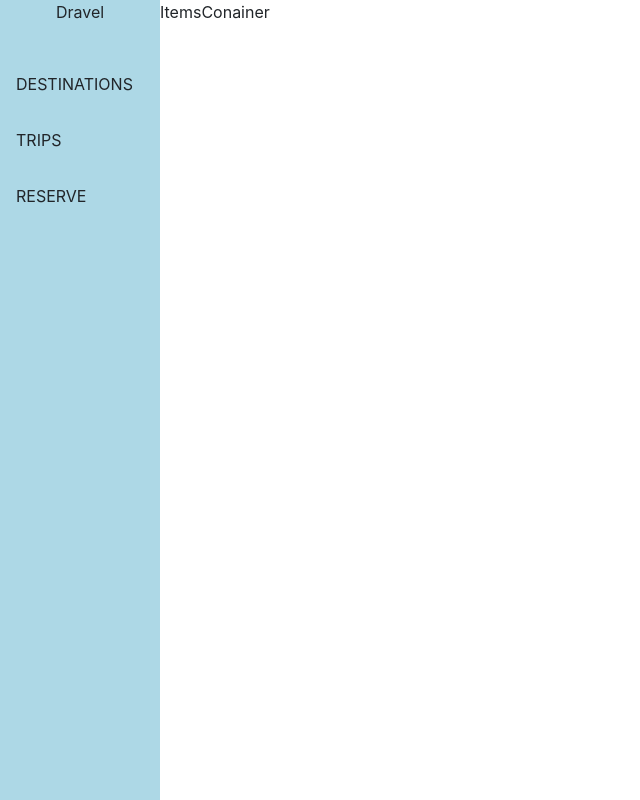
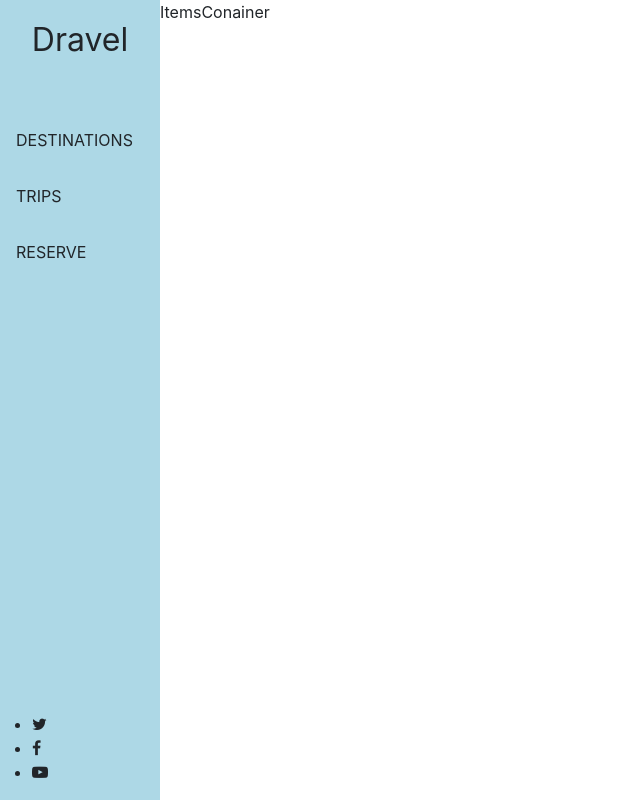
Before and after one commit to billionsjoel/dravel-app, a React (Create React App) app: page /home in a window 1280 px wide. Shown: the whole page, without its empty margins (0-640 px from the left). Built offline with nearby package versions, Linux system fonts and the light colour scheme.

Commit message:
Add socials

```diff
--- a/src/components/navigation.js
+++ b/src/components/navigation.js
@@ -9,6 +9,19 @@ function Navigation() {
 				<li>Trips</li>
 				<li>Reserve</li>
 			</ul>
+			<div className="socials fixed-bottom">
+				<ul>
+					<li>
+						<i class="fa fa-twitter" aria-hidden="true"></i>
+					</li>
+					<li>
+						<i class="fa fa-facebook" aria-hidden="true"></i>
+					</li>
+					<li>
+						<i class="fa fa-youtube-play" aria-hidden="true"></i>
+					</li>
+				</ul>
+			</div>
 		</div>
 	);
 }
--- a/src/scss/nav.scss
+++ b/src/scss/nav.scss
@@ -5,6 +5,11 @@
 	flex-direction: column;
 	align-items: center;
 	background-color: lightblue;
+
+	& > .logo {
+		padding: 1rem;
+		font-size: 2rem;
+	}
 
 	& > ul {
 		padding: 2rem;
```
Lines whose indentation alone changed are shown as unchanged.
